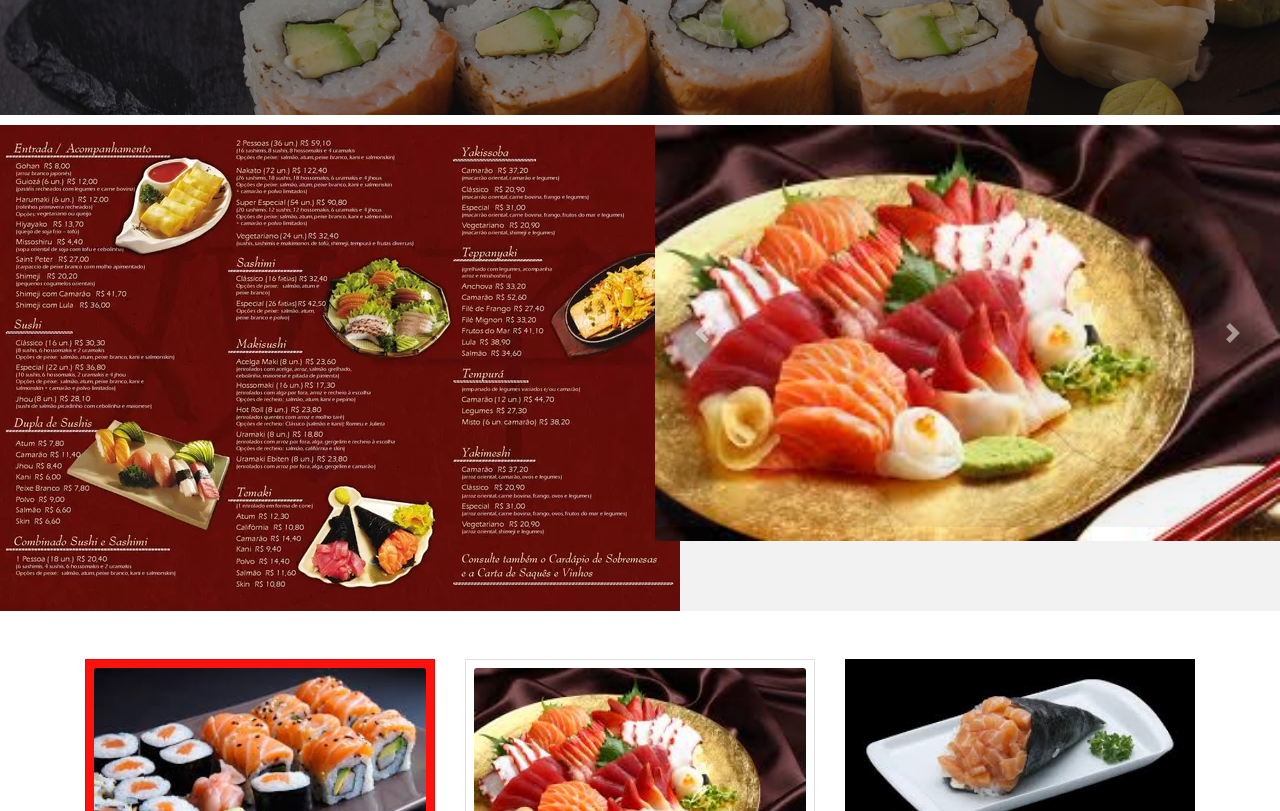
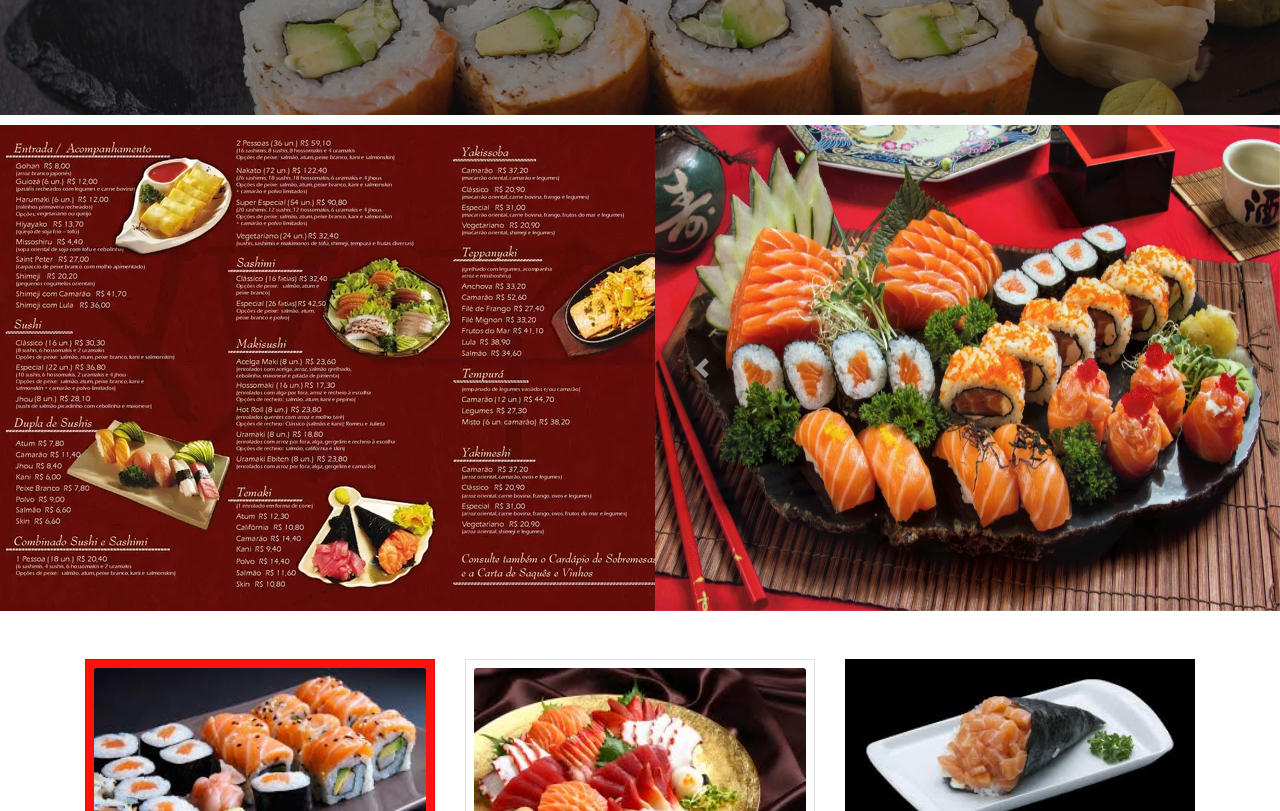
Before and after one commit to Mesourogiwi/ProjetoJapa, a plain HTML site: page index.html in a window 1280 px wide. Shown: the part 680-1491 px from the top of the page. Drawn offline with nearby package versions, Linux system fonts and the light colour scheme.

Commit message:
Parte do Yudi v2

```diff
--- a/index.html
+++ b/index.html
@@ -71,13 +71,13 @@
       <div id="carouselExampleFade" class="carousel slide carousel-fade" data-ride="carousel">
         <div class="carousel-inner">
           <div class="carousel-item active">
-            <img src="imgs/sashimi.jpeg" class="d-block w-100" alt="">
+            <img src="imgs/combo.jpg" class="d-block w-100" style="width:680px;height:486px">
           </div>
           <div class="carousel-item">
-            <img src="imgs/sushi.jpeg" class="d-block w-100" alt="">
+            <img src="imgs/outrosushi.jpg" class="d-block w-100" style="width:680px;height:486px">
           </div>
           <div class="carousel-item">
-            <img src="imgs/temaki.jpeg" class="d-block w-100" alt="">
+            <img src="imgs/temaki.jpg" class="d-block w-100" style="width:680px;height:486px">
           </div>
         </div>
         <a class="carousel-control-prev" href="#carouselExampleFade" role="button" data-slide="prev">
```
Also changed, not shown: imgs/combo.jpg (added), imgs/outrosushi.jpg (added), imgs/temaki.jpg (added).
